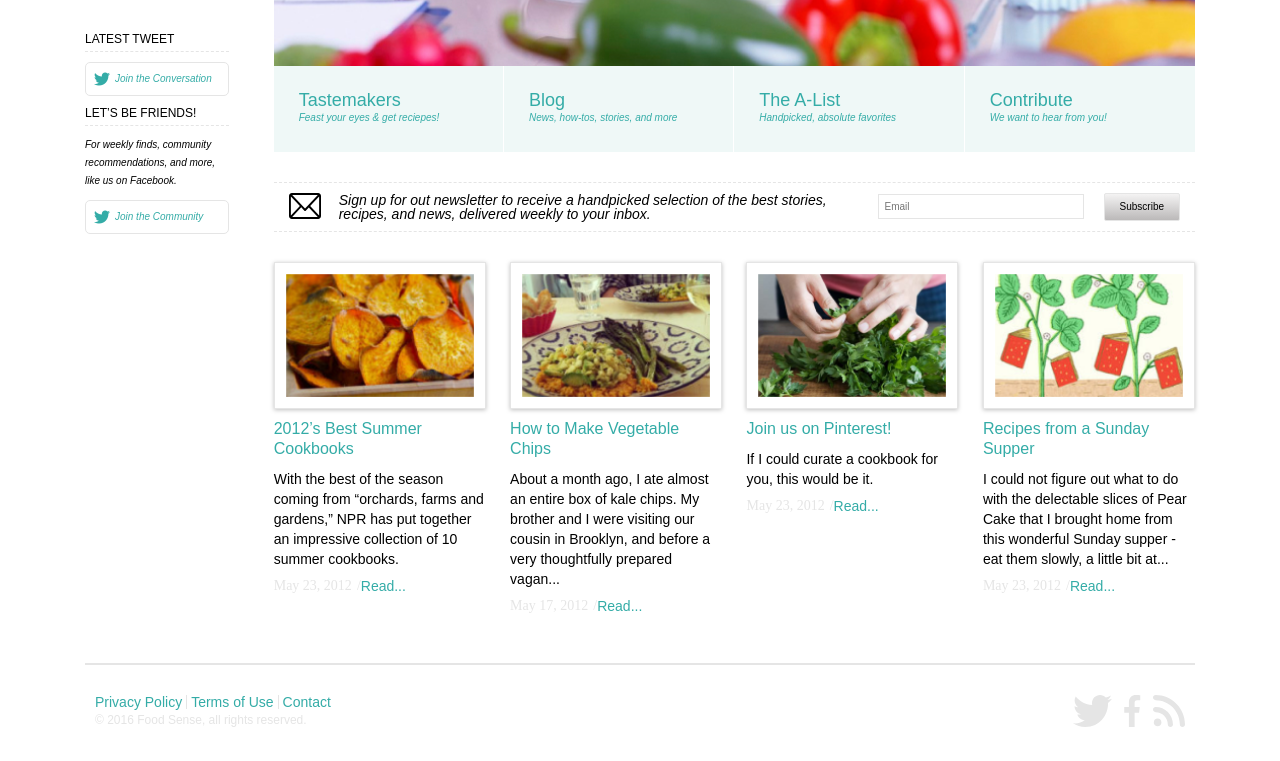
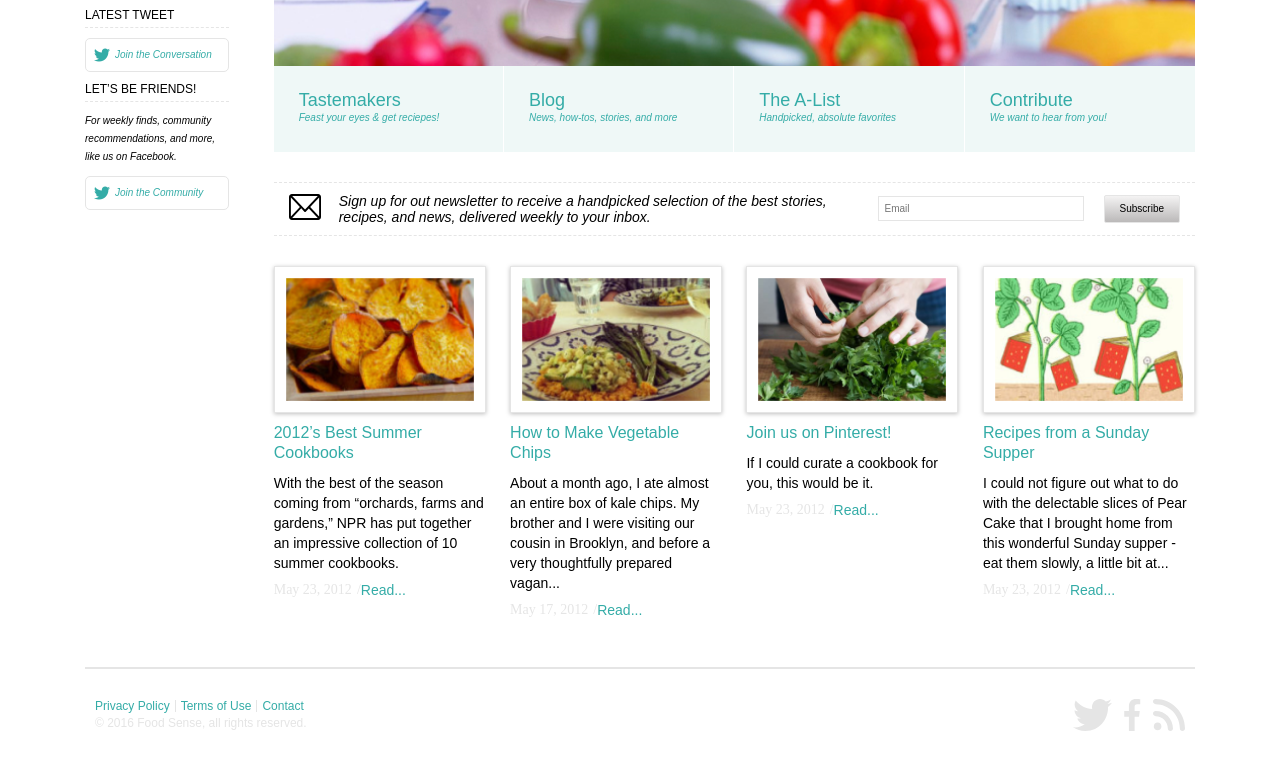
Before and after one commit to cv9t/Nazin-tasks, a website: page src/index.html in a window 1280 px wide. Shown: the part 422-1183 px from the top of the page. Drawn offline with nearby package versions, Linux system fonts and the light colour scheme; files that its build step writes are made by us from their sources.

Commit message:
bug fixes
New font settings for subscribe and footer texts. Added a container for footer block.

```diff
--- a/src/index.html
+++ b/src/index.html
@@ -131,8 +131,8 @@
                     </section>
                 </main>
             </div>
-            @@include('parts/_footer.html')
         </div>
     </div>
+    @@include('parts/_footer.html')
 </body>
 </html>
--- a/src/parts/_aside.html
+++ b/src/parts/_aside.html
@@ -1,7 +1,7 @@
 <aside class="aside">
     <div class="aside__inner">
         <a href="#">
-            <img class="img" src="assets/icons/aside-logo.svg" alt="foodSense-logo">
+            <img src="assets/icons/aside-logo.svg" alt="foodSense-logo">
         </a>
 
         <nav class="nav">
--- a/src/parts/_footer.html
+++ b/src/parts/_footer.html
@@ -1,4 +1,6 @@
 <footer class="footer">
+    <div class="container">
+        <div class="footer__inner">
             <div class="footer__info">
                 <ul class="footer__list">
                     <li class="footer__list-item">
@@ -24,4 +26,6 @@
                     <img src="assets/icons/footer-rss-icon.svg" alt="" class="footer__icon img">
                 </a>
             </div>
+        </div>
+    </div>
 </footer>
--- a/src/scss/commons/footer/_general.scss
+++ b/src/scss/commons/footer/_general.scss
@@ -1,7 +1,10 @@
 .footer {
     margin-top: 50px;
-    padding: 30px 10px;
 
-    @include flex-pos(space-between, center);
-    @include border(border-top, 2px, solid, $smokie, 0);
+    &__inner {
+        padding: 30px 10px;
+
+        @include flex-pos(space-between, center);
+        @include border(border-top, 2px, solid, $smokie, 0);
+    }
 }
--- a/src/scss/commons/footer/_icons.scss
+++ b/src/scss/commons/footer/_icons.scss
@@ -9,11 +9,4 @@
         height: 32px;
         margin-right: 12px;
     }
-
-    &__link {
-
-        &:last-child .footer__icon {
-            margin-right: 0;
-        }
-    }
 }
--- a/src/scss/commons/footer/_info.scss
+++ b/src/scss/commons/footer/_info.scss
@@ -14,7 +14,7 @@
             &:not(:last-child)::after {
                 content: "";
                 display: block;
-                margin: 0 4px;
+                margin: 0 5px;
 
                 @include border(border-right, 1.5px, solid, $smokie, 0);
             }
@@ -22,9 +22,15 @@
     }
 
     &__link{
+        font-size: 12px;
+        line-height: 12px;
 
         &:hover{
             text-decoration: underline;
         }
+
+        &:last-child .footer__icon {
+            margin-right: 0;
+        }
     }
 }
--- a/src/scss/commons/main/_subscribe.scss
+++ b/src/scss/commons/main/_subscribe.scss
@@ -1,6 +1,7 @@
-.subscribe__text,
+.form,
 .subscribe,
-.form {
+.subscribe__text
+ {
     @include flex-pos(normal, center);
 }
 
@@ -15,6 +16,7 @@
         position: relative;
         padding-left: 50px;
         font-style: italic;
+        line-height: 16px;
 
         &::before {
             content: url("../assets/icons/mail-icon.svg");
@@ -36,7 +38,6 @@
     &__input {
         margin-right: 20px;
         padding: 6px;
-        color: $smokie;
     }
 
     &__btn {
```
Also changed, not shown: dist/css/style.min.css, dist/index.html. Lines whose indentation alone changed are shown as unchanged.
